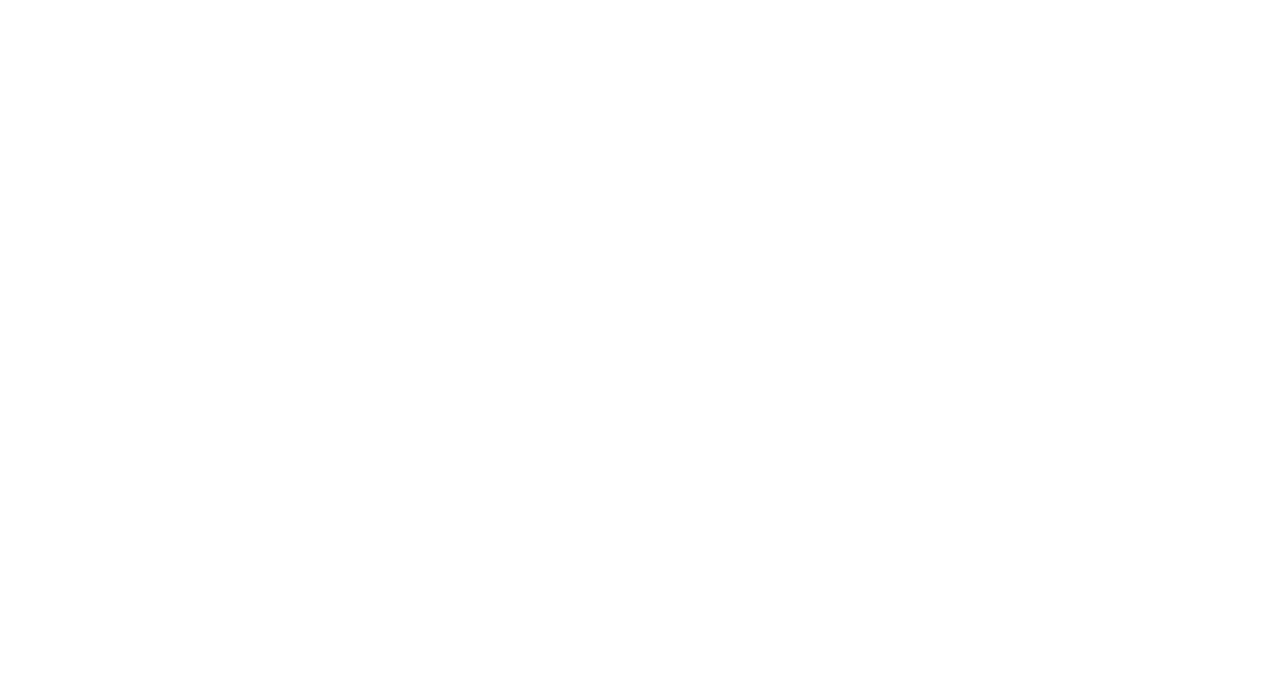
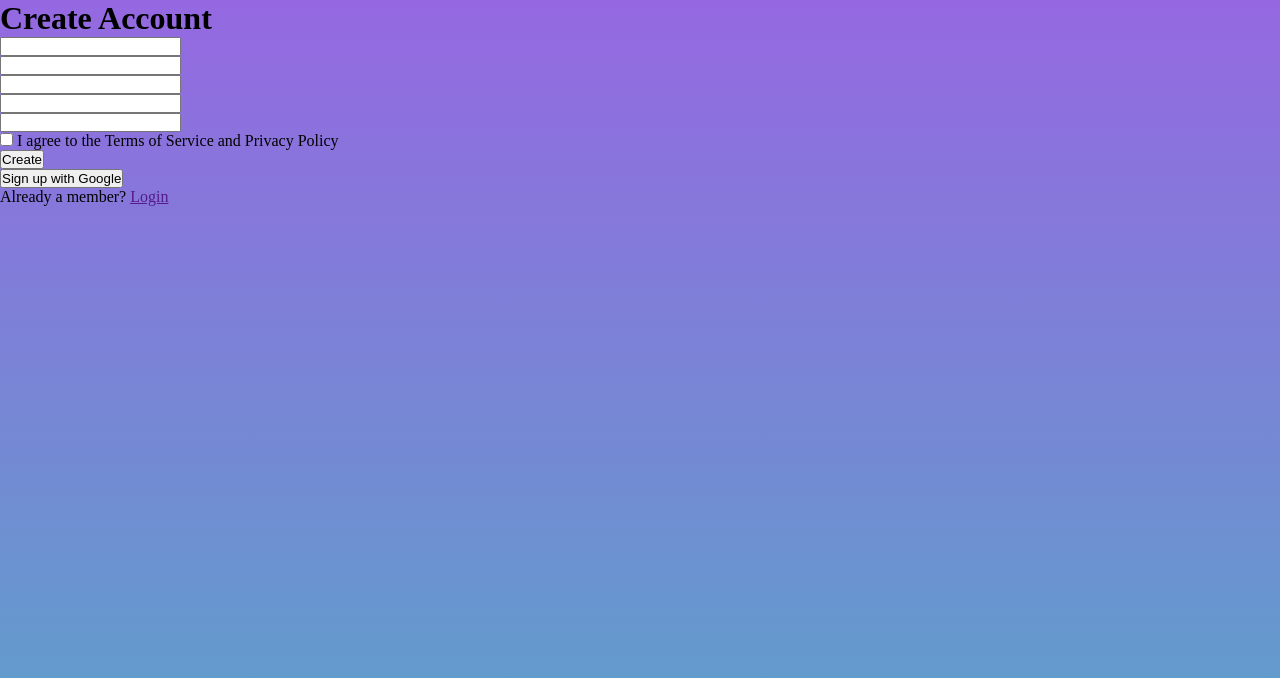
Before and after one commit to 555Viktor/odin-sign-form, a plain HTML site: page index.html in a window 1280 px wide. Drawn offline with Linux system fonts and the light colour scheme.

Commit message:
Add html structure and style bg

```diff
--- a/index.html
+++ b/index.html
@@ -8,6 +8,57 @@
 </head>
 <body>
 
+    <div class="main-container">
+
+        <h1>Create Account</h1>
+
+        <form class="sign-up" action="">
+
+            <div class="form-field">
+                <input type="text">
+            </div>
+
+            <div class="form-field">
+                <input type="text">
+            </div>
+
+            <div class="form-field">
+                <input type="text">
+            </div>
+
+            <div class="form-field">
+                <input type="text">
+            </div>
+
+            <div class="form-field">
+                <input type="text">
+            </div>
+
+            <div class="terms-agreement">
+                <p>
+                    <input type="checkbox"> I agree to the <span>Terms</span> of <span>Service and Privacy Policy</span>
+                </p>
+            </div>
+
+            <div class="btn-submit-field">
+                <button>Create</button>
+            </div>
+
+        </form>
+
+        <div class="alternative-auths">
+            <button class="btn-google-sign">Sign up with Google</button>
+
+            <p>
+                Already a member? <a href="">Login</a>
+            </p>
+        </div>
+
+    </div>
+
+    <div class="side-img-container">
+
+    </div>
 
     <!-- JS -->
      <script src="./index.js"></script>
--- a/style.css
+++ b/style.css
@@ -6,4 +6,6 @@
 
 body {
     min-height: 100vh;
+
+    background: linear-gradient(#9568E1, #5AA4C9);
 }
```
Also changed, not shown: assets/figma-component.svg (added).
